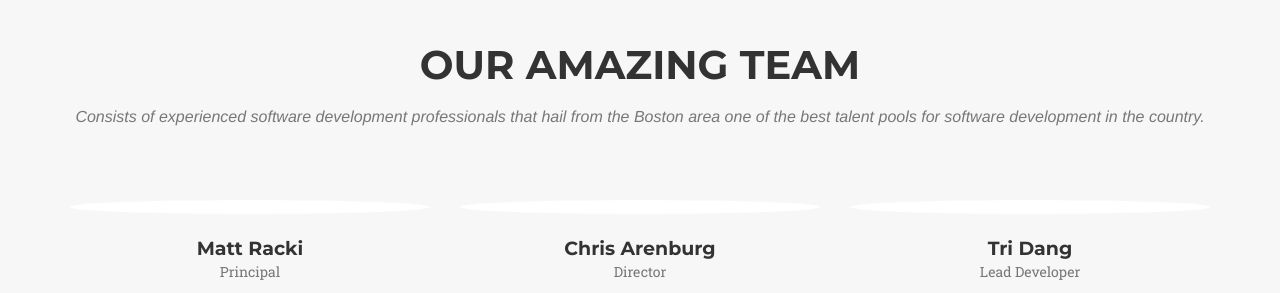
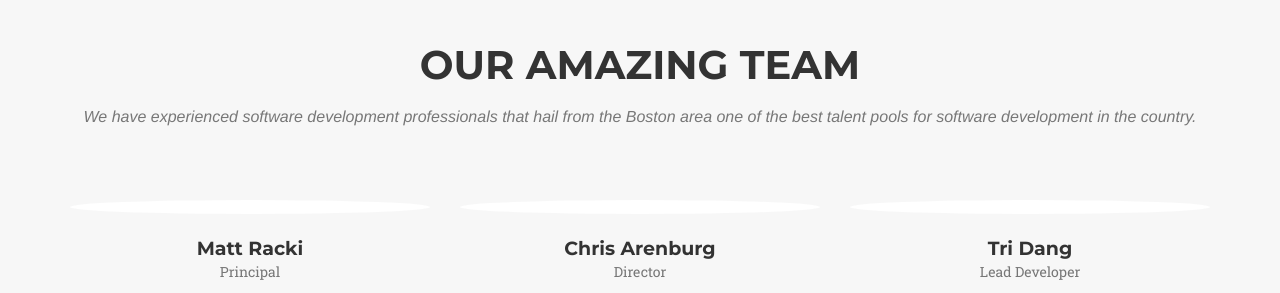
Before and after one commit to coderack/coderack.github.io, a Jekyll site: the page built from index.html, in a window 1280 px wide and 900 px high, scrolled down 4507 px. Shown: the part 152-445 px from the top of the window. Built offline with Jekyll 4.4.1, drawn with Linux system fonts in a browser that asks for light colours; some web fonts are replaced.

Commit message:
Updated team.html

```diff
--- a/_includes/team.html
+++ b/_includes/team.html
@@ -4,7 +4,7 @@
             <div class="row">
                 <div class="col-lg-12 text-center">
                     <h2 class="section-heading">Our Amazing Team</h2>
-                    <h3 class="section-subheading text-muted">Consists of experienced software development professionals that hail from the Boston area one of the best talent pools for software development in the country.</h3>
+                    <h3 class="section-subheading text-muted">We have experienced software development professionals that hail from the Boston area one of the best talent pools for software development in the country.</h3>
                 </div>
             </div>
             <div class="row">
```
